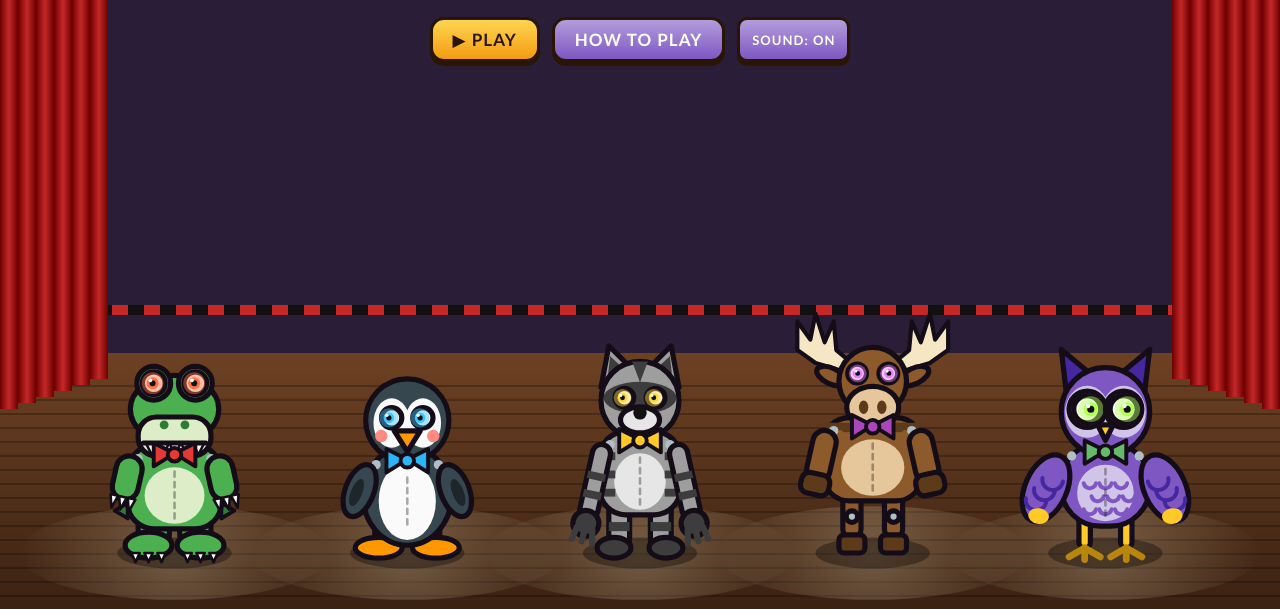
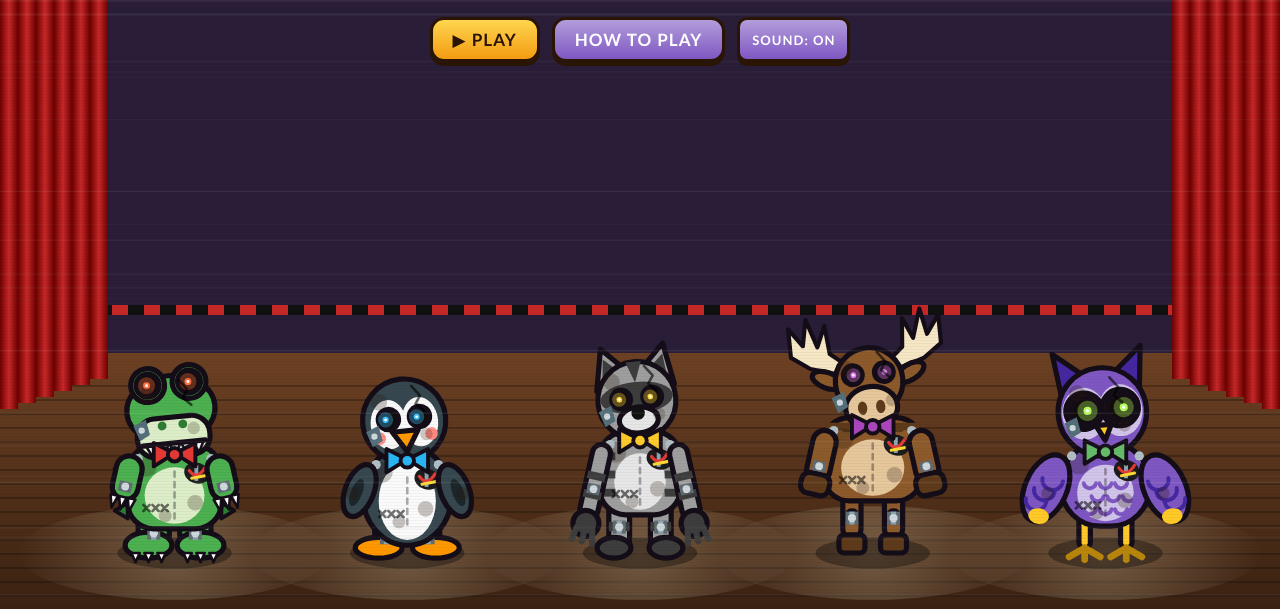
Before and after one commit to zeus-homelab/docker, a plain HTML site: page pizza-patrol/app/assets/index.html in a window 1280 px wide. Shown: the part 191-800 px from the top of the page. Drawn offline with Linux system fonts and the light colour scheme; animation ran at ten frames a second.

Commit message:
Pizza Patrol: worn animatronic look, catch photos, CRT static
- Optional worn look (on by default): grime, exposed metal joints, torn
  chest with wires, cracked faces, head tilt, black eyes with glowing
  pupils at night
- Instant-camera BUSTED! photo with flash on each catch
- Security-camera static on the title, night intros and outages
- Launcher icon redrawn with the worn look

```diff
--- a/pizza-patrol/app/assets/index.html
+++ b/pizza-patrol/app/assets/index.html
@@ -142,6 +142,7 @@
     <div class="brow" style="align-items:center"><div class="chips" id="chips"></div><button class="btn green" id="bToNights">Go!&nbsp;&#9654;</button></div>
   </div>
   <button class="btn alt small" id="bBack" style="position:absolute;top:10px;left:10px">&#9664; Menu</button>
+  <button class="btn alt small" id="bWorn" style="position:absolute;top:10px;left:112px">Worn: On</button>
 </div>
 
 <div id="nights" class="screen">
@@ -254,8 +255,9 @@ function star(c, x, y, r, col) { c.beginPath(); for (let i = 0; i < 10; i++) { c
 function eye(c, x, y, r, o, pcol) {
   const blink = ((o.t || 0) + (o.seed || 0)) % 4.2 < 0.13;
   if (blink) { c.beginPath(); c.moveTo(x - r, y); c.lineTo(x + r, y); c.lineWidth = 2; c.stroke(); return; }
-  circS(c, x, y, r, '#fff');
   const px = x + (o.look || 0) * r * 0.35;
+  if (WORN && o.glow) { circS(c, x, y, r, '#120d0b'); c.save(); c.globalAlpha = 0.35; circ(c, px, y, r * 0.75, pcol); c.restore(); circ(c, px, y, r * 0.3, pcol); circ(c, px, y, r * 0.13, '#fff'); return; }
+  circS(c, x, y, r, WORN ? '#efe6c8' : '#fff');
   if (o.glow) { c.save(); c.globalAlpha = 0.45; circ(c, px, y, r * 0.95, pcol); c.restore(); }
   circ(c, px, y, r * 0.52, o.glow ? pcol : '#151515');
   circ(c, px, y, r * 0.26, '#111');
@@ -263,11 +265,12 @@ function eye(c, x, y, r, o, pcol) {
 }
 
 /* ----- animatronic ----- */
+let WORN = false;
 const LEGLEN = { gator: 14, penguin: 11, raccoon: 18, moose: 24, owl: 15 };
 const ARMLEN = { gator: 14, penguin: 17, raccoon: 27, moose: 20, owl: 22 };
 function drawBot(c, b, o) {
   o = o || {};
-  const t = o.t || 0, walk = o.walk || 0;
+  const t = o.t || 0, walk = o.walk || 0; WORN = !!o.worn;
   const ll = LEGLEN[b.legs], ph = t * 11, sw = Math.sin(ph) * walk;
   const bob = Math.abs(Math.cos(ph)) * 2.4 * walk + Math.sin(t * 2.2) * 0.7;
   c.save(); c.lineJoin = 'round'; c.lineCap = 'round'; c.lineWidth = 2; c.strokeStyle = OUT;
@@ -285,7 +288,7 @@ function drawBot(c, b, o) {
   polyP(c, [0, top + 3, 8, top - 1, 8, top + 8]); fill(c, T);
   circS(c, 0, top + 3.5, 2.6, T);
   if (o.acc && o.acc !== 'none') drawAcc(c, o.acc, b.head, top - 12, t);
-  c.restore();
+  c.restore(); WORN = false;
 }
 const HEAD_TOP = { gator: -18, penguin: -15, raccoon: -14, moose: -14, owl: -16 };
 const EYE_POS = { gator: [8, -12], penguin: [6, -1], raccoon: [6, -1], moose: [6, -5], owl: [7, -1] };
@@ -368,6 +371,7 @@ function drawLegs(c, s, C, ll, sw) {
       c.beginPath(); c.moveTo(0, -2); c.lineTo(-6, 1.5); c.moveTo(0, -2); c.lineTo(0, 2.5); c.moveTo(0, -2); c.lineTo(6, 1.5); c.stroke();
       c.strokeStyle = OUT; c.lineWidth = 2;
     }
+    if (WORN && s !== 'owl') { const y = top + ll * 0.42; c.fillStyle = '#5f6b72'; c.fillRect(-2.5, y, 5, 5); c.fillStyle = '#90a4ae'; c.fillRect(-1, y, 2, 5); circ(c, 0, y + 2.5, 1.6, '#cfd8dc'); }
     c.restore();
   }
 }
@@ -382,6 +386,17 @@ function drawTorso(c, s, C, top, tw, th) {
     if (s === 'raccoon') { c.fillStyle = C.dark; for (let i = 0; i < 3; i++) { c.fillRect(-tw / 2 + 1, top + 8 + i * 7, 5, 3); c.fillRect(tw / 2 - 6, top + 8 + i * 7, 5, 3); } }
     if (s === 'moose') { c.fillStyle = C.dark; for (let i = -3; i <= 3; i++) { c.beginPath(); c.arc(i * 5, top + 2, 3.6, 0, Math.PI); c.fill(); } }
     if (s === 'owl') { c.strokeStyle = C.main; c.lineWidth = 1.5; for (let i = 0; i < 3; i++) for (let j = -1; j <= 1; j++) { c.beginPath(); c.arc(j * 6 + (i % 2) * 3, top + 15 + i * 5, 2.4, 0.2, Math.PI - 0.2); c.stroke(); } c.strokeStyle = OUT; c.lineWidth = 2; }
+  }
+  if (WORN) {
+    for (const [x, y, r] of [[-tw * 0.3, 8, 4], [tw * 0.22, 22, 3], [-tw * 0.1, 27, 2.5]]) circ(c, x, top + y, r, 'rgba(40,25,10,.25)');
+    const hx = tw * 0.24, hy = top + th * 0.33;
+    c.beginPath(); c.ellipse(hx, hy, 5, 4, 0.3, 0, TAU); c.fillStyle = '#1b1b1b'; c.fill();
+    c.fillStyle = '#90a4ae'; c.fillRect(hx - 1, hy - 3, 1.5, 6);
+    c.lineWidth = 1.2; c.strokeStyle = '#e53935'; c.beginPath(); c.moveTo(hx - 3, hy - 1); c.quadraticCurveTo(hx, hy + 3, hx + 3, hy - 2); c.stroke();
+    c.strokeStyle = '#fdd835'; c.beginPath(); c.moveTo(hx - 2, hy + 2); c.lineTo(hx + 3, hy + 1); c.stroke();
+    c.strokeStyle = 'rgba(0,0,0,.55)'; c.lineWidth = 1;
+    for (let i = 0; i < 3; i++) { const sx = -tw * 0.3 + i * 3.5, sy = top + th * 0.75; c.beginPath(); c.moveTo(sx - 1.2, sy - 1.2); c.lineTo(sx + 1.2, sy + 1.2); c.moveTo(sx + 1.2, sy - 1.2); c.lineTo(sx - 1.2, sy + 1.2); c.stroke(); }
+    c.strokeStyle = OUT; c.lineWidth = 2;
   }
   // bolts & seam
   circ(c, -tw / 2 + 4, top + 5, 1.8, '#b0bec5'); circ(c, tw / 2 - 4, top + 5, 1.8, '#b0bec5');
@@ -415,11 +430,13 @@ function drawArms(c, s, C, sy, tw, sw, grab, t) {
       c.strokeStyle = OUT; c.lineWidth = 2;
       ell(c, side * 6, len * 1.02, 4, 3, C.accent);
     }
+    if (WORN) { if (s === 'gator' || s === 'raccoon' || s === 'moose') { const y = len * 0.5; c.fillStyle = '#5f6b72'; c.fillRect(-2.5, y, 5, 4); circ(c, 0, y + 2, 1.5, '#cfd8dc'); } else circ(c, side * 4, len * 0.6, 2.5, 'rgba(40,25,10,.3)'); }
     c.restore();
   }
 }
 function drawHead(c, s, C, cy, o) {
   const P = C.pupil;
+  c.save(); if (WORN) { c.translate(0, cy + 12); c.rotate(-0.1); c.translate(0, -(cy + 12)); }
   if (s === 'gator') {
     ellS(c, 0, cy - 2, 17, 13, C.main);
     for (const sd of [-1, 1]) { circS(c, sd * 8, cy - 12, 6.5, C.main); eye(c, sd * 8, cy - 12, 4.4, o, P); }
@@ -458,6 +475,13 @@ function drawHead(c, s, C, cy, o) {
     for (const sd of [-1, 1]) { circS(c, sd * 7, cy - 1, 7, C.accent); eye(c, sd * 7, cy - 1, 5.2, o, P); }
     polyP(c, [-3, cy + 5, 3, cy + 5, 0, cy + 11]); fill(c, C.accent);
   }
+  if (WORN) {
+    circ(c, -9, cy - 8, 3.2, 'rgba(40,25,10,.25)'); circ(c, 8, cy + 6, 2.4, 'rgba(40,25,10,.22)');
+    c.strokeStyle = 'rgba(0,0,0,.6)'; c.lineWidth = 1; c.beginPath(); c.moveTo(4, cy - 13); c.lineTo(7, cy - 9); c.lineTo(5, cy - 6); c.lineTo(8, cy - 3); c.stroke();
+    c.beginPath(); c.moveTo(-15, cy + 3); c.lineTo(-10, cy + 1); c.lineTo(-9, cy + 7); c.lineTo(-13, cy + 9); c.closePath(); c.fillStyle = '#546e7a'; c.fill(); circ(c, -12, cy + 5, 1.2, '#cfd8dc');
+    c.strokeStyle = OUT; c.lineWidth = 2;
+  }
+  c.restore();
 }
 
 /* ----- kids ----- */
@@ -696,6 +720,7 @@ const Snd = {
   grab() { [523, 659, 784, 1047].forEach((f, i) => this.tone(f, 0.15, 'square', 0.09, null, i * 0.06)); this.noise(0.12, 0.15, 3000, 0, 'highpass'); },
   giggle() { for (let i = 0; i < 4; i++) this.tone(900 + Math.random() * 300, 0.07, 'triangle', 0.08, 1300, i * 0.09); },
   hi() { this.tone(700, 0.08, 'triangle', 0.06, 900); this.tone(900, 0.1, 'triangle', 0.06, 1100, 0.09); },
+  snap() { this.noise(0.12, 0.3, 4000, 0, 'highpass'); this.tone(1800, 0.05, 'square', 0.06); this.tone(900, 0.3, 'sine', 0.04, 2400, 0.05); },
   cry() { this.tone(600, 0.5, 'triangle', 0.08, 380); },
   click() { this.tone(660, 0.05, 'square', 0.06); },
   whir() { this.tone(300, 0.25, 'sawtooth', 0.03, 520); },
@@ -848,7 +873,7 @@ function updateMusic() {
 
 /* ================= save data ================= */
 const SAVE_KEY = 'mpp_save_v1';
-const save = { unlocked: 1, best: {}, build: { head: 'gator', body: 'penguin', arms: 'raccoon', legs: 'moose' }, sound: true, tickets: 0, owned: ['none', 'party'], acc: 'party' };
+const save = { unlocked: 1, best: {}, build: { head: 'gator', body: 'penguin', arms: 'raccoon', legs: 'moose' }, sound: true, worn: true, tickets: 0, owned: ['none', 'party'], acc: 'party' };
 try { Object.assign(save, JSON.parse(localStorage.getItem(SAVE_KEY) || '{}')); } catch (e) { }
 function persist() { try { localStorage.setItem(SAVE_KEY, JSON.stringify(save)); } catch (e) { } }
 const build = save.build;
@@ -882,6 +907,9 @@ function refreshBuilder() {
 $('chips').innerHTML = ORDER.map(s => '<button class="btn small alt" data-preset="' + s + '" style="background:' + SPECIES[s].main + ';color:#fff">' + SPECIES[s].pre + (s === 'penguin' ? 'ny' : s === 'raccoon' ? 'co' : s === 'moose' ? 'el' : s === 'owl' ? 'lie' : '') + '</button>').join('') + '<button class="btn small alt" id="bRandom" title="Random">&#127922;</button>';
 document.querySelectorAll('[data-preset]').forEach(b => b.addEventListener('click', () => { const s = b.dataset.preset; build.head = build.body = build.arms = build.legs = s; Snd.chime(); refreshBuilder(); persist(); }));
 document.querySelectorAll('.arr').forEach(b => b.addEventListener('click', () => cyclePart(b.dataset.part, +b.dataset.d)));
+function refreshWorn() { $('bWorn').textContent = 'Worn look: ' + (save.worn ? 'On' : 'Off'); }
+$('bWorn').onclick = () => { save.worn = !save.worn; persist(); Snd.whir(); refreshWorn(); };
+refreshWorn();
 let accView = Math.max(0, ACCS.findIndex(a => a.id === save.acc));
 function refreshAcc() {
   const a = ACCS[accView], owned = save.owned.includes(a.id);
@@ -1072,7 +1100,7 @@ function checkWin() {
   endNight(true);
 }
 function catchKid(k) {
-  k.hidden = false;
+  k.hidden = false; G.snap = { t: 0 }; Snd.snap();
   if (k.kind === 'boss' && k.lives > 1) {
     k.lives--; G.caught++; G.score += 150; poof(k.x, k.y); floatText(k.x, k.y - 50, 'ALMOST! +150', '#ffd600', 20);
     const [x, y] = farTile(550); k.x = x * TILE + 24; k.y = y * TILE + 24; k.state = 'wander'; k.path = null; k.ft = null; k.stunT = 0; poof(k.x, k.y);
@@ -1271,6 +1299,7 @@ function update(dt) {
   // fx
   for (const f of G.fx) { f.t += dt; if (f.type === 'p') { f.x += f.vx * dt; f.y += f.vy * dt; f.vy += 200 * dt; } }
   G.fx = G.fx.filter(f => f.t < f.dur);
+  if (G.snap) { G.snap.t += dt; if (G.snap.t > 0.6) G.snap = null; }
   if (G.toasts.length) { G.toasts[0].t += dt; if (G.toasts[0].t > G.toasts[0].dur) G.toasts.shift(); }
   if (G.shake > 0) G.shake -= dt;
   // camera
@@ -1319,7 +1348,7 @@ function renderGame(t) {
   const ents = G.kids.slice(); ents.push(p); ents.sort((a, b) => a.y - b.y);
   for (const e of ents) {
     c.save(); c.translate(e.x, e.y);
-    if (e === p) { if (p.pw && p.pw.type === 'slide') c.rotate(p.dir[0] * 0.35); if (p.pw && p.pw.type === 'dash') { c.globalAlpha = 0.35; c.save(); c.translate(-p.dir[0] * 22, -p.dir[1] * 22); drawBot(c, build, { t: p.anim, noShadow: true }); c.restore(); c.globalAlpha = 1; } drawBot(c, build, { t: p.anim, walk: p.walk, grab: Math.max(0, p.grab) / 0.35, glow: true, look: p.look, seed: 0, acc: save.acc }); }
+    if (e === p) { if (p.pw && p.pw.type === 'slide') c.rotate(p.dir[0] * 0.35); if (p.pw && p.pw.type === 'dash') { c.globalAlpha = 0.35; c.save(); c.translate(-p.dir[0] * 22, -p.dir[1] * 22); drawBot(c, build, { t: p.anim, noShadow: true }); c.restore(); c.globalAlpha = 1; } drawBot(c, build, { t: p.anim, walk: p.walk, grab: Math.max(0, p.grab) / 0.35, glow: true, look: p.look, seed: 0, acc: save.acc, worn: save.worn }); }
     else { if (e.state === 'caught') { c.translate(0, -Math.sin((0.7 - e.caughtT) / 0.7 * Math.PI) * 18); c.rotate(Math.sin(e.anim * 30) * 0.15); } drawKid(c, e); }
     c.restore();
   }
@@ -1373,7 +1402,28 @@ function renderGame(t) {
     }
   }
   drawHUD(c, t);
-}
+  if (mode === 'game') drawSnap(c);
+}
+function drawSnap(c) {
+  if (!G.snap) return;
+  // instant-camera photo of the catch
+  {
+    const a = G.snap.t / 0.6, fade = a < 0.6 ? 1 : 1 - (a - 0.6) / 0.4;
+    c.globalAlpha = fade * 0.6; c.fillStyle = '#000'; c.fillRect(0, 0, SW, SH); c.globalAlpha = fade;
+    const PW = SH * 0.6, PH = SH * 0.72, s = SH / 108 * (1.1 - a * 0.1), hy = -(LEGLEN[build.legs] + 28 + 12);
+    c.save(); c.translate(SW / 2, SH * 0.48); c.rotate(-0.06 + a * 0.03);
+    rrp(c, -PW / 2, -PH / 2, PW, PH, 6); c.fillStyle = '#fafafa'; c.fill();
+    const ix = -PW / 2 + 10, iy = -PH / 2 + 10, iw = PW - 20, ih = PH - 58;
+    c.fillStyle = '#1a1020'; c.fillRect(ix, iy, iw, ih);
+    c.save(); c.beginPath(); c.rect(ix, iy, iw, ih); c.clip(); c.translate(0, iy + ih * 0.42 - hy * s); c.scale(s, s);
+    drawBot(c, build, { t: 0, grab: 1, glow: true, acc: save.acc, worn: save.worn, noShadow: true }); c.restore();
+    c.fillStyle = '#d32f2f'; c.font = '900 ' + Math.round(PH * 0.08) + 'px Trebuchet MS, sans-serif'; c.textAlign = 'center'; c.fillText('BUSTED!', 0, PH / 2 - 16);
+    c.restore();
+    if (a < 0.12) { c.globalAlpha = 1 - a / 0.12; c.fillStyle = '#fff'; c.fillRect(0, 0, SW, SH); }
+    c.globalAlpha = 1;
+  }
+}
+
 function drawHUD(c, t) {
   const p = G.p, st = G.st;
   const L = 12, T = 10;
@@ -1411,6 +1461,7 @@ function drawHUD(c, t) {
   } else if (G.t < 12 && G.night === 1) {
     c.globalAlpha = 0.25 + 0.15 * Math.sin(t * 3); circ(c, 110, SH - 100, 55, '#fff'); c.globalAlpha = 1; txt('DRAG TO MOVE', 110, SH - 96, 12, '#fff', 'center');
   }
+  staticFX(c, (G.intro > 0 ? Math.min(0.35, G.intro * 0.15) : 0) + (G.flick > 0 ? 0.25 : 0) + (G.outage > 6.3 ? 0.5 : 0), SW, SH);
   // toast
   if (G.toasts.length) { const ts = G.toasts[0]; const a = Math.min(1, ts.t * 4, (ts.dur - ts.t) * 4); c.globalAlpha = a; txt(ts.text, SW / 2, 84, 16, ts.col, 'center'); c.globalAlpha = 1; }
   // intro card
@@ -1422,6 +1473,12 @@ function drawHUD(c, t) {
   if (G.over && G.result) { c.globalAlpha = 0.9; txt(G.result.win ? 'ALL CAUGHT!' : (G.mess >= 100 ? 'TOO MESSY!' : '6 AM!'), SW / 2, SH / 2, 40, G.result.win ? '#69f0ae' : '#ff5252', 'center'); c.globalAlpha = 1; }
 }
 
+function staticFX(c, amt, W, H) {
+  if (amt <= 0) return; c.save(); c.globalAlpha = Math.min(1, amt);
+  for (let i = 0; i < 26; i++) { c.fillStyle = Math.random() < 0.5 ? '#fff' : '#888'; c.fillRect(0, Math.random() * H, W, Math.random() * 2 + 0.5); }
+  c.globalAlpha = Math.min(0.5, amt * 0.5); c.fillStyle = '#000'; for (let y = 0; y < H; y += 3) c.fillRect(0, y, W, 1);
+  c.restore();
+}
 /* ----- menu backgrounds ----- */
 function stageBG(c, t) {
   const W = SW, H = SH;
@@ -1444,18 +1501,19 @@ function renderMenu(t) {
       const x = SW / 2 + (i - (n - 1) / 2) * gap, y = SH * 0.93;
       spot(c, x, y, 60 * s, 0.25);
       c.save(); c.translate(x, y); c.scale(s, s); const sp = ORDER[i];
-      drawBot(c, { head: sp, body: sp, arms: sp, legs: sp }, { t: t + i * 0.7, glow: true, look: Math.sin(t * 0.7 + i) * 0.8, seed: i * 1.3 });
+      drawBot(c, { head: sp, body: sp, arms: sp, legs: sp }, { t: t + i * 0.7, glow: true, worn: save.worn, look: Math.sin(t * 0.7 + i) * 0.8, seed: i * 1.3 });
       c.restore();
     }
   } else {
     const s = clamp(SH / 125, 1, 5), x = Math.min(SW * 0.22, SW * 0.44 - 40), y = SH * 0.9;
     spot(c, x, y, 90 * s * 0.6, 0.35);
     c.save(); c.translate(x, y); c.scale(s, s);
-    drawBot(c, build, { t, glow: true, look: Math.sin(t * 0.8) * 0.8, acc: ACCS[accView].id });
+    drawBot(c, build, { t, glow: true, look: Math.sin(t * 0.8) * 0.8, acc: ACCS[accView].id, worn: save.worn });
     c.restore();
     if (mode === 'nights' || mode === 'result') { c.fillStyle = 'rgba(11,7,16,.55)'; c.fillRect(0, 0, SW, SH); }
   }
   if (flick) { c.fillStyle = 'rgba(0,0,0,.6)'; c.fillRect(0, 0, SW, SH); }
+  if (mode === 'title' || mode === 'how') staticFX(c, flick ? 0.5 : 0.07, SW, SH);
 }
 
 /* ================= input ================= */
@@ -1529,7 +1587,7 @@ window.__drawIcon = (canvas) => {
   const g = c.createRadialGradient(S / 2, S * 0.4, 0, S / 2, S / 2, S * 0.7); g.addColorStop(0, '#5e2a7a'); g.addColorStop(1, '#140a1e');
   c.fillStyle = g; c.fillRect(0, 0, S, S);
   c.save(); c.translate(S / 2, S * 1.5); c.scale(S / 64, S / 64);
-  drawBot(c, { head: 'gator', body: 'penguin', arms: 'raccoon', legs: 'moose' }, { t: 1, glow: true, noShadow: true });
+  drawBot(c, { head: 'gator', body: 'penguin', arms: 'raccoon', legs: 'moose' }, { t: 1, glow: true, noShadow: true, worn: true });
   c.restore();
 };
 </script>
```
Also changed, not shown: pizza-patrol/README.md, pizza-patrol/app/res/mipmap-hdpi/ic_launcher.png, pizza-patrol/app/res/mipmap-mdpi/ic_launcher.png, pizza-patrol/app/res/mipmap-xhdpi/ic_launcher.png, pizza-patrol/app/res/mipmap-xxhdpi/ic_launcher.png, pizza-patrol/app/res/mipmap-xxxhdpi/ic_launcher.png, 1 other file.
